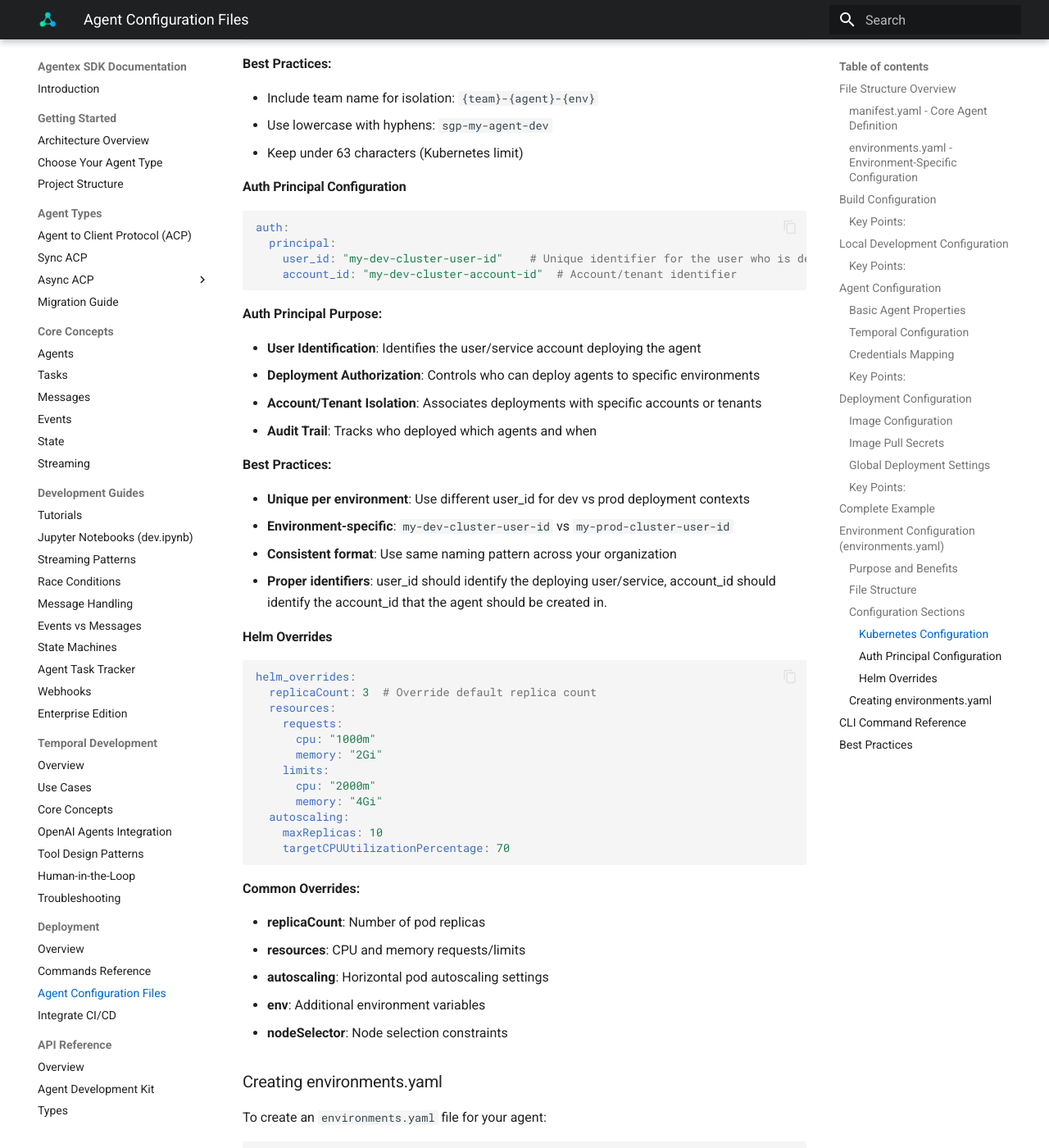
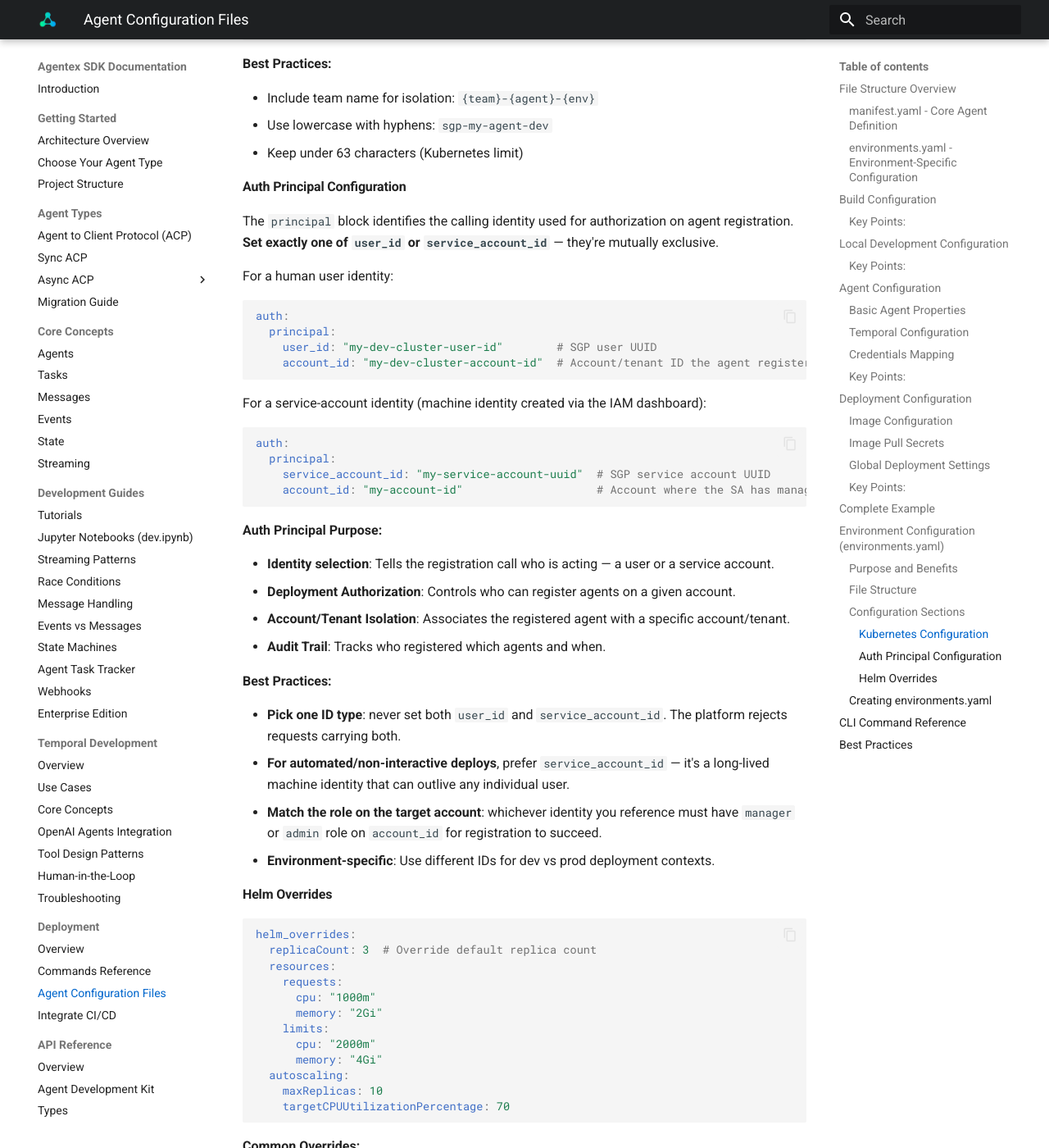
Before and after one commit to scaleapi/scale-agentex, an MkDocs documentation site: the page built from agentex/docs/docs/configuration.md, in a window 1280 px wide and 1400 px high, scrolled down 6725 px. Shown: the whole window at 82% size. Built offline with MkDocs 1.6.1 and Material for MkDocs 9.7.7, drawn with Linux system fonts in a browser that asks for light colours.

````diff
--- a/agentex/docs/docs/configuration.md
+++ b/agentex/docs/docs/configuration.md
@@ -300,26 +300,40 @@ kubernetes:
 - Keep under 63 characters (Kubernetes limit)
 
 #### Auth Principal Configuration
+
+The `principal` block identifies the calling identity used for authorization on
+agent registration. **Set exactly one of `user_id` or `service_account_id`** —
+they're mutually exclusive.
+
+For a human user identity:
 ```yaml
 auth:
   principal:
-    user_id: "my-dev-cluster-user-id"    # Unique identifier for the user who is deploying the agent
-    account_id: "my-dev-cluster-account-id"  # Account/tenant identifier
+    user_id: "my-dev-cluster-user-id"        # SGP user UUID
+    account_id: "my-dev-cluster-account-id"  # Account/tenant ID the agent registers into
+```
+
+For a service-account identity (machine identity created via the IAM dashboard):
+```yaml
+auth:
+  principal:
+    service_account_id: "my-service-account-uuid"  # SGP service account UUID
+    account_id: "my-account-id"                    # Account where the SA has manager/admin role
 ```
 
 **Auth Principal Purpose:**
 
-- **User Identification**: Identifies the user/service account deploying the agent
-- **Deployment Authorization**: Controls who can deploy agents to specific environments
-- **Account/Tenant Isolation**: Associates deployments with specific accounts or tenants
-- **Audit Trail**: Tracks who deployed which agents and when
+- **Identity selection**: Tells the registration call who is acting — a user or a service account.
+- **Deployment Authorization**: Controls who can register agents on a given account.
+- **Account/Tenant Isolation**: Associates the registered agent with a specific account/tenant.
+- **Audit Trail**: Tracks who registered which agents and when.
 
 **Best Practices:**
 
-- **Unique per environment**: Use different user_id for dev vs prod deployment contexts
-- **Environment-specific**: `my-dev-cluster-user-id` vs `my-prod-cluster-user-id`
-- **Consistent format**: Use same naming pattern across your organization
-- **Proper identifiers**: user_id should identify the deploying user/service, account_id should identify the account_id that the agent should be created in.
+- **Pick one ID type**: never set both `user_id` and `service_account_id`. The platform rejects requests carrying both.
+- **For automated/non-interactive deploys**, prefer `service_account_id` — it's a long-lived machine identity that can outlive any individual user.
+- **Match the role on the target account**: whichever identity you reference must have `manager` or `admin` role on `account_id` for registration to succeed.
+- **Environment-specific**: Use different IDs for dev vs prod deployment contexts.
 
 #### Helm Overrides
 ```yaml
````
Also changed, not shown: 1 other file.
